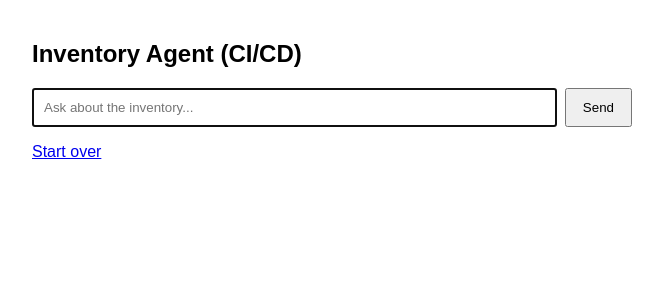
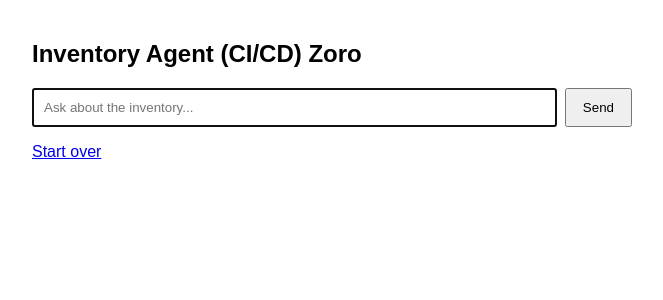
Before and after one commit to ANTN0/EECE430_Assignment6_Antoine_Moussa, a Django app: page / in a window 1280 px wide. Shown: the top 300 px of the page, without its empty margins (308-971 px from the left). Run offline with Django 5.2, Linux system fonts and the light colour scheme.

Commit message:
Change heading

```diff
--- a/chat/templates/chat.html
+++ b/chat/templates/chat.html
@@ -14,7 +14,7 @@
 </head>
 <body>
 
-<h2>Inventory Agent (CI/CD)</h2>
+<h2>Inventory Agent (CI/CD) Zoro</h2>
 
 {% for message in history %}
     <div class="msg {{ message.role }}">{{ message.text }}</div>
```
